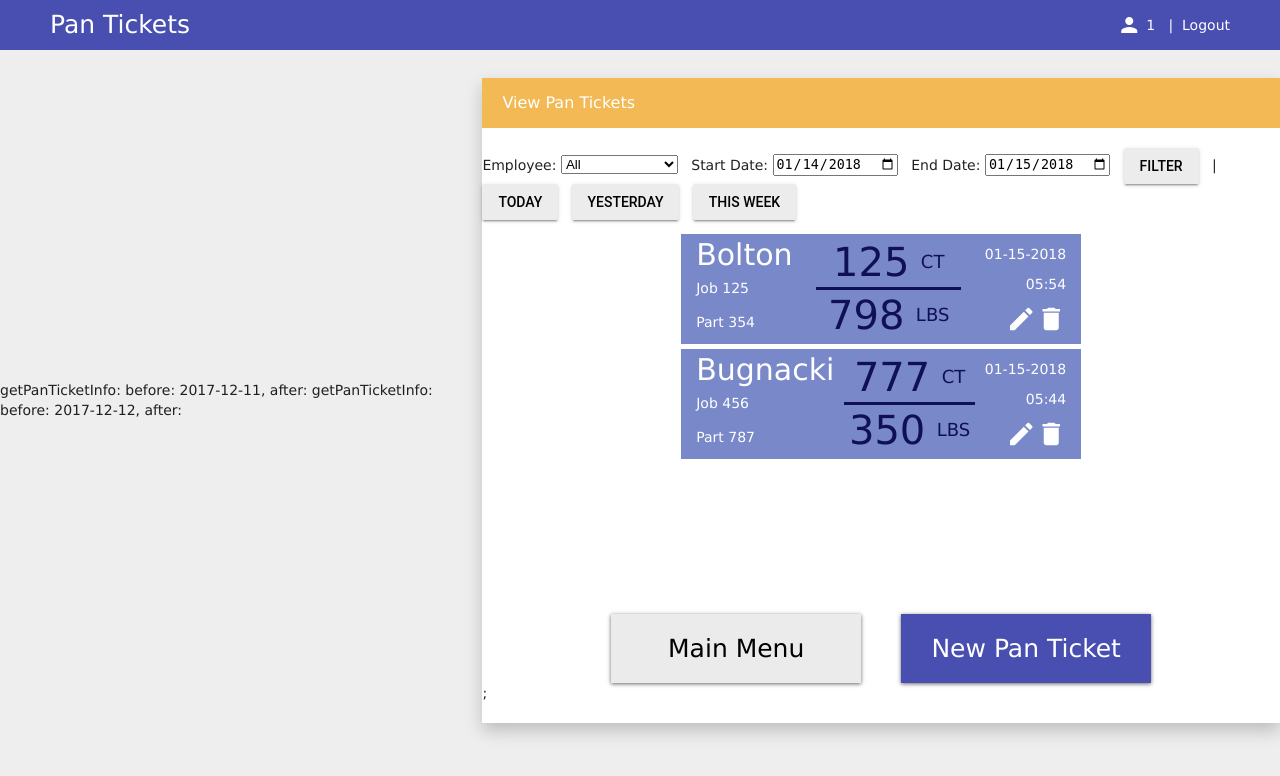
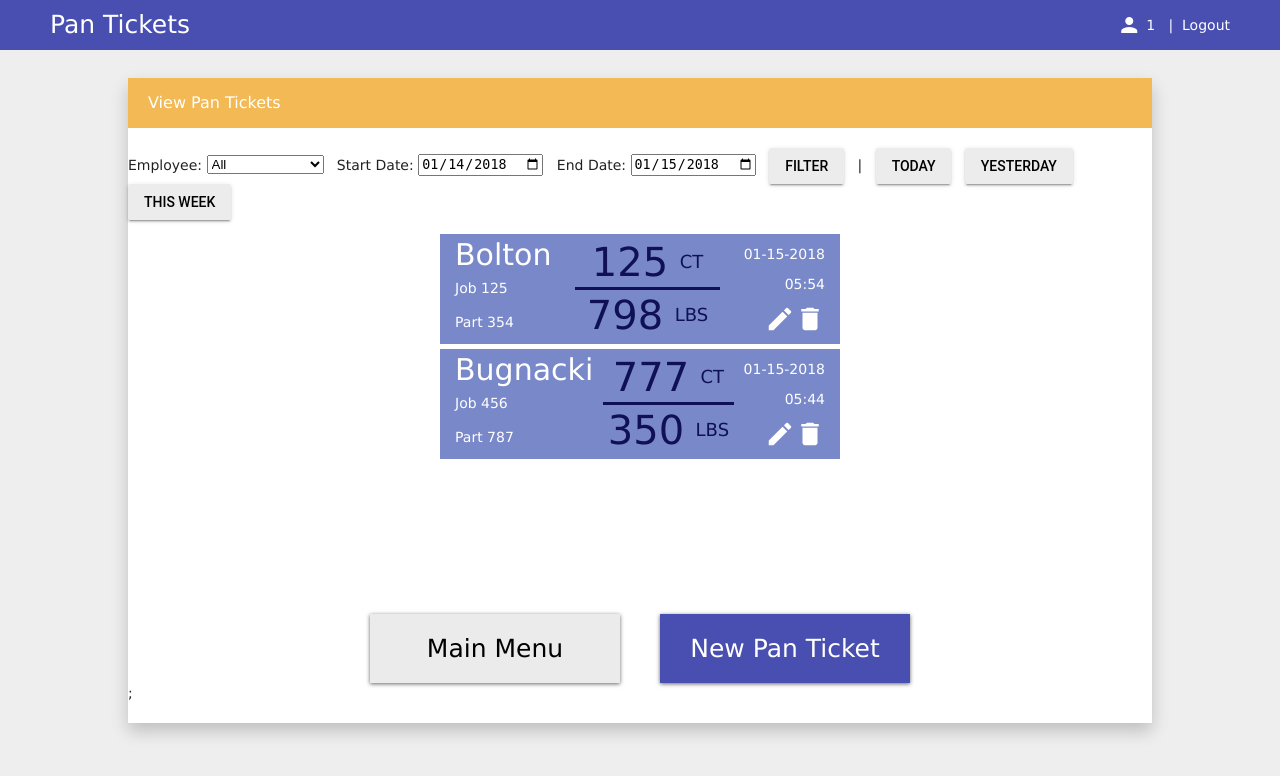
Before and after one commit to toastedcode/PPTPTools, a PHP site: page /panTicket/panTicket.php in a window 1280 px wide. Shown: the top 776 px of the page. Run offline with PHP 8.4, Linux system fonts and the light colour scheme; the visitor is signed in with stand-in values (Sample User, id 1); data comes from the database, SQL or seed files in the repository.

Commit message:
Removed debug

```diff
--- a/panTicket/panTicketInfo.php
+++ b/panTicket/panTicketInfo.php
@@ -30,8 +30,6 @@ function getPanTicketInfo($panTicketId)
 
       $panTicket = $result->fetch_assoc();
 
-      echo "getPanTicketInfo: before: " . $panTicket['Date'] . ", after: " . $panTicketInfo->date;
-
       // Pan ticket info
       $panTicketInfo->panTicketId = $panTicket['panTicketId'];
       $panTicketInfo->timeCardId = $panTicket['timeCardId'];
--- a/panTicket/viewPanTicketPage.php
+++ b/panTicket/viewPanTicketPage.php
@@ -82,7 +82,6 @@ HEREDOC;
 
    protected static function dateDiv($panTicketInfo, $readOnly)
    {
-      echo $panTicketInfo->date;
       $date = date_format(new DateTime($panTicketInfo->date), "Y-m-d");
       $time = date_format(new DateTime($panTicketInfo->date), "h:i");
 
```
